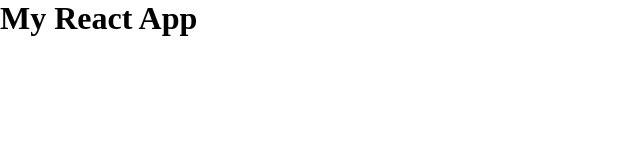
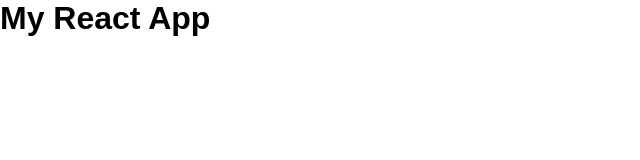
Before and after one commit to MrGSense/react-starter-boilerplate, a React app: page / in a window 1280 px wide. Shown: the top 160 px of the page, without its empty margins (0-640 px from the left). Built offline with nearby package versions, Linux system fonts and the light colour scheme.

Commit message:
Add font family

```diff
--- a/src/components/styles/app.css
+++ b/src/components/styles/app.css
@@ -4,4 +4,8 @@
   -webkit-box-sizing: inherit;
           box-sizing: inherit;
 }
+
+body {
+  font-family: sans-serif;
+}
 /*# sourceMappingURL=app.css.map */
--- a/src/components/styles/app.scss
+++ b/src/components/styles/app.scss
@@ -3,3 +3,7 @@
     padding: 0;
     box-sizing: inherit;
 }
+
+body {
+    font-family: sans-serif;
+}
```
